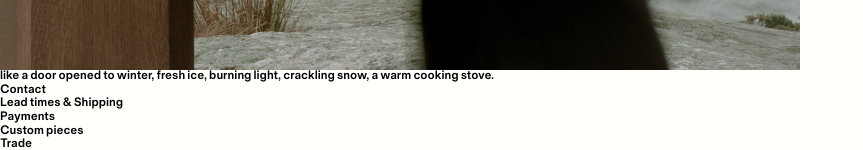
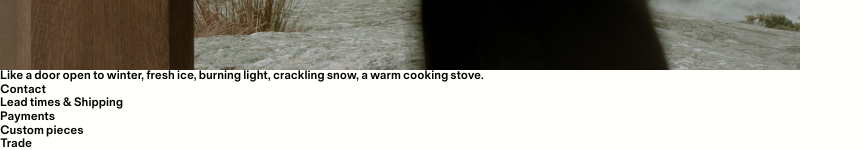
Before and after one commit to Matokosp/otu, a Next.js app: page / in a window 1280 px wide. Shown: the part 4586-4736 px from the top of the page, without its empty margins (0-863 px from the left). Built offline with nearby package versions, Linux system fonts and the light colour scheme.

Commit message:
Update page.tsx

```diff
--- a/src/app/page.tsx
+++ b/src/app/page.tsx
@@ -92,7 +92,7 @@ export default function Home() {
           </div>
           <div className="lg:col-start-10 lg:col-end-13 col-span-4 order-1 lg:order-2">
             <p className="uppercase">
-              like a door opened to winter, fresh ice, burning light, crackling
+              Like a door open to winter, fresh ice, burning light, crackling
               snow, a warm cooking stove.
             </p>
           </div>
```
